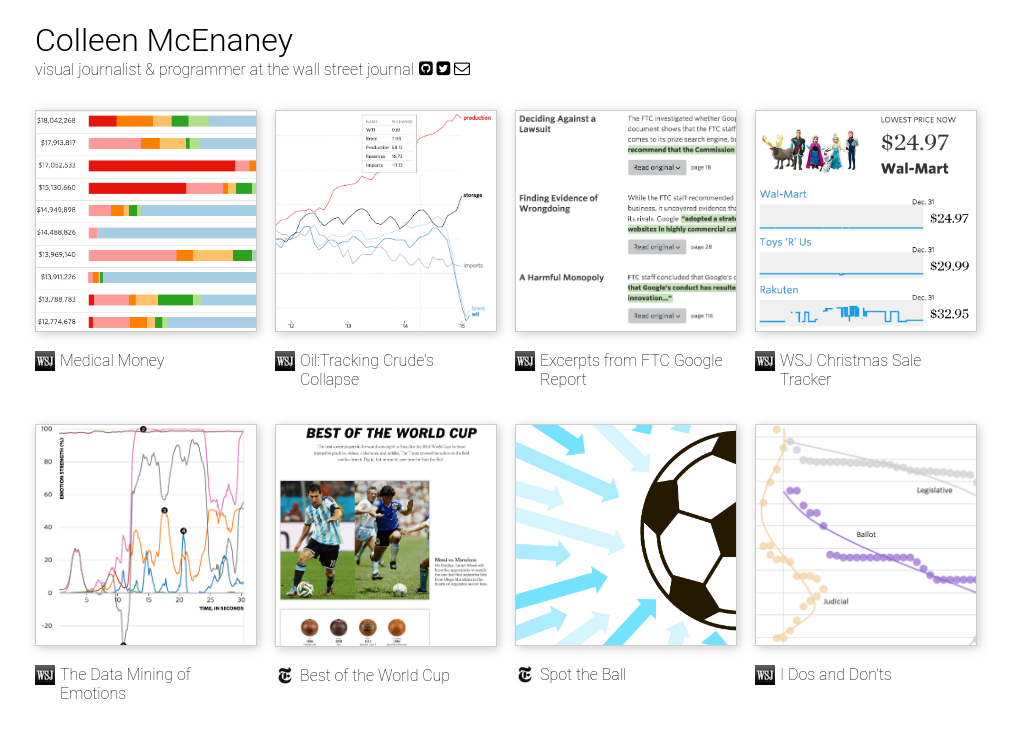
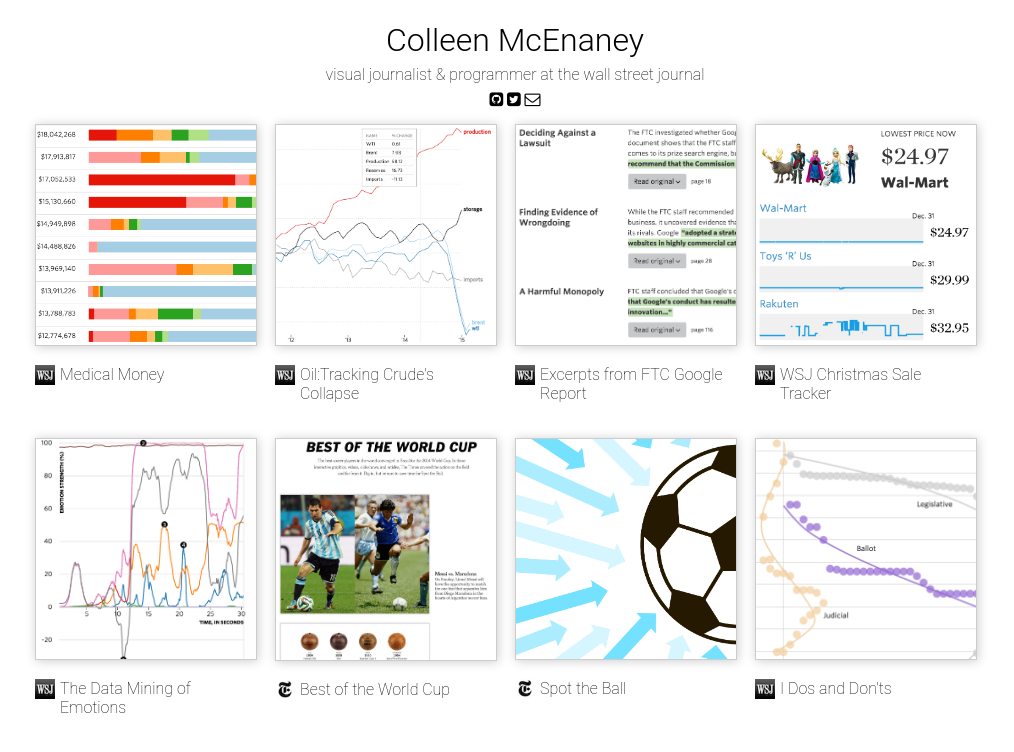
Before and after one commit to cmcenaney/cmcenaney.github.io, a plain HTML site: page index.html in a window 1280 px wide. Shown: the whole page, without its empty margins (135-1149 px from the left). Drawn offline with nearby package versions, Linux system fonts and the light colour scheme.

Commit message:
center aligned header

```diff
--- a/index.html
+++ b/index.html
@@ -8,7 +8,7 @@
 	</head>
 	<div class="wrap">
 		<h1>Colleen McEnaney</h1>
-		<p class='subhead'>visual journalist & programmer at the wall street journal</p>
+		<p class='subhead'>visual journalist & programmer <span style='white-space:nowrap'>at the wall street journal</span></p>
 		<div class='extra-icons'>
 			<a href="https://github.com/cmcenaney" target="_blank"><i class="fa fa-github-square"></i></a>
 			<a href="https://twitter.com/colleenmcenaney" target="_blank"><i class="fa fa-twitter-square"></i></a>
--- a/style.css
+++ b/style.css
@@ -8,19 +8,21 @@ body {
 
 h1{
 	font-weight:300;
-	margin-bottom:-15px;
+	margin-bottom:-10px;
+	text-align: center;
 }
 
 .extra-icons{
-	margin: 15px 0px 0px 5px;
-	float:left;
-	display: inline;
+	margin-top:-10px;
+	text-align: center;
 }
 
 .subhead{
-	display:inline;
-	float:left;
+	text-align: center;
+
 }
+
+
 
 .items{
 	clear:both;
@@ -48,8 +50,8 @@ h1{
    	width: 100%;
    	border:.5px solid #ccc;
 	margin:15px 0px 0px 0px;
-	-webkit-box-shadow: 2px 2px 10px 0px #ccc;
-	box-shadow: 2px 2px 10px 0px #ccc;
+	-webkit-box-shadow: 1px 1px 10px 0px #ccc;
+	box-shadow: 1px 1px 10px 0px #ccc;
 }
 
 .boxInner .titleBox {
@@ -88,7 +90,7 @@ body.no-touch .boxInner:hover .titleBox, body.touch .boxInner.touchFocus .titleB
 
    }
    .extra-icons{
-   		margin:-15px 0px 0px 0px;
+   		margin:-10px 0px 0px 0px;
    		width:100%;
    }
 }
```
